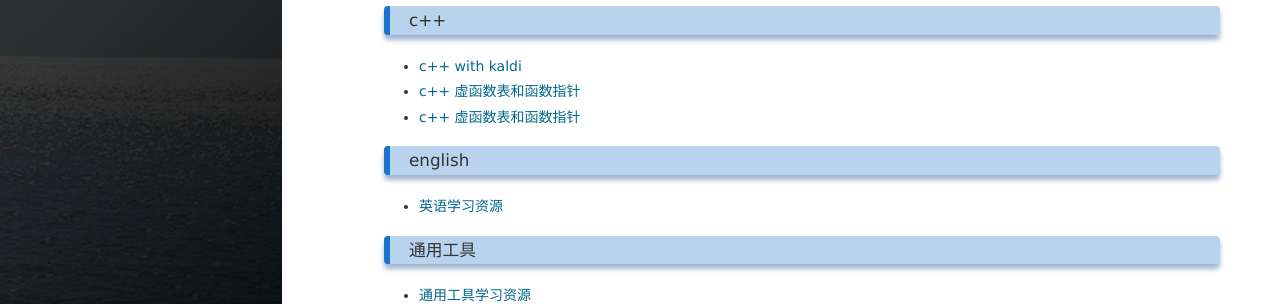
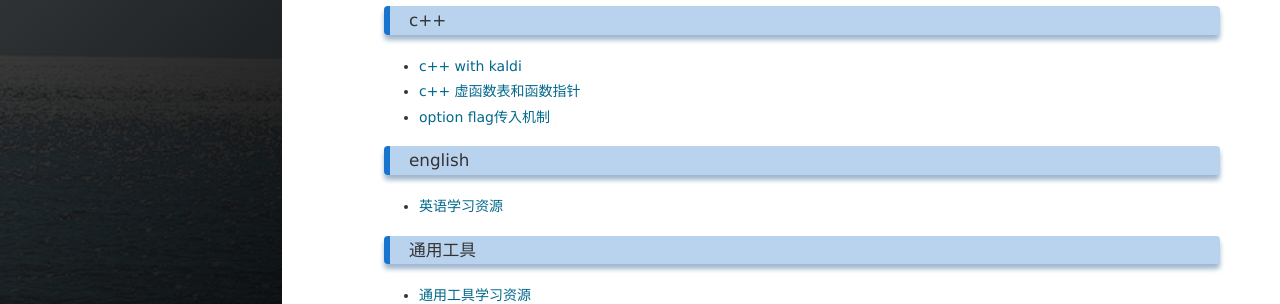
Before and after one commit to glynpu/glynpu.github.io, a Jekyll site: the page built from tags.html, in a window 1280 px wide and 1229 px high. Shown: the part 781-1085 px from the top of the window. Built offline with Jekyll 4.4.1, drawn with Linux system fonts in a browser that asks for light colours; nearby versions of some CDN libraries; comment, search, counter and statistics services are not loaded.

Commit message:
cpp flag

```diff
--- a/_posts/cpp/2020-10-07-cpp-flag.md
+++ b/_posts/cpp/2020-10-07-cpp-flag.md
@@ -1,6 +1,6 @@
 ---
 layout: post
-title: c++ 虚函数表和函数指针
+title: option flag传入机制
 date:   2019-05-21 23:05:00 +0800
 <!-- categories: 他山之玉 -->
 tag: c++
```
